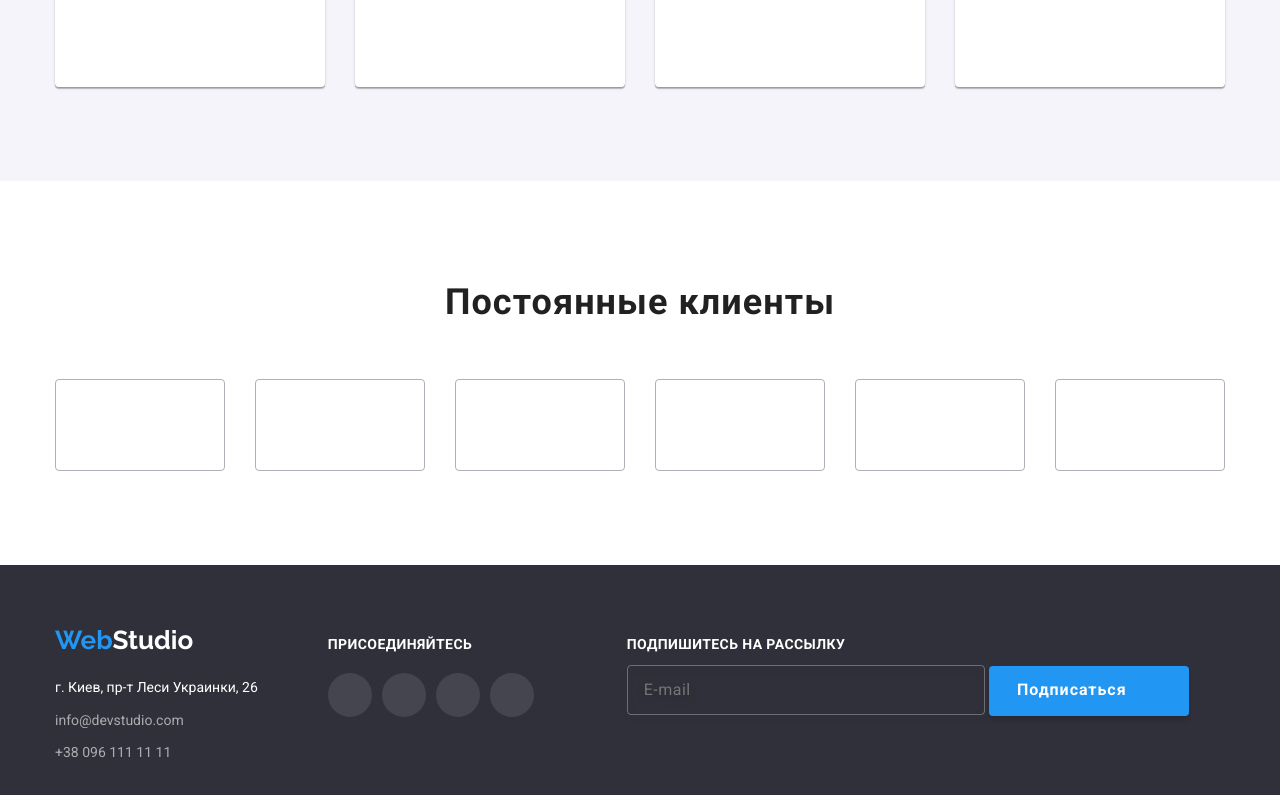
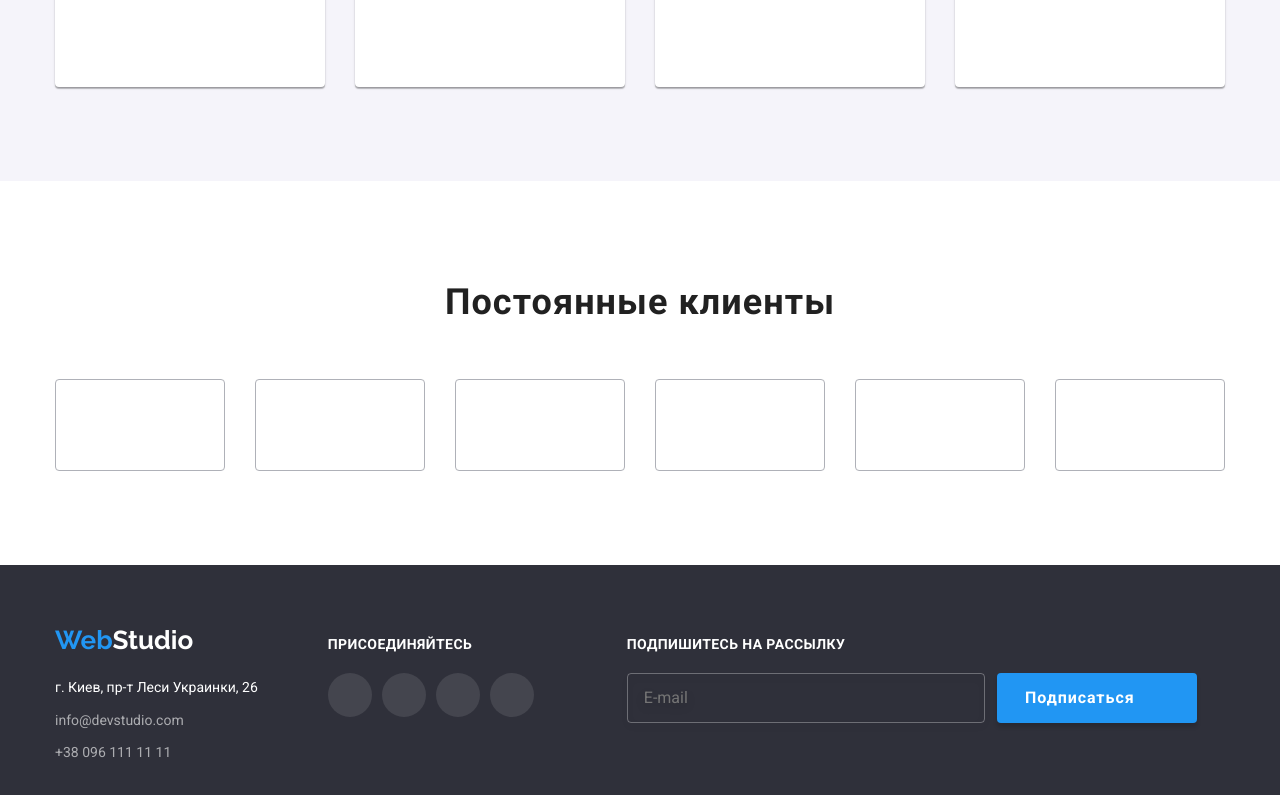
Before and after one commit to KseniaKoms/goit-markup-hw-05, a plain HTML site: page index.html in a window 1280 px wide. Shown: the part 2137-2932 px from the top of the page. Drawn offline with nearby package versions, Linux system fonts and the light colour scheme.

Commit message:
adds subscribe form in footer

```diff
--- a/css/styles.css
+++ b/css/styles.css
@@ -662,58 +662,44 @@ address {
   margin-right: 93px;
 }
 
+/*form-subscribe */
+
 .form-subscribe {
-}
-
-.form-subscribe label {
-  display: block;
-  margin-bottom: 20px;
-  font-family: Roboto;
-  font-style: normal;
-  font-weight: 700;
-  font-size: 14px;
-  line-height: 1.14px;
-  letter-spacing: 0.03em;
-  text-transform: uppercase;
-
-  color: #ffffff;
+  display: flex;
+  justify-content: center;
+  align-items: center;
 }
 
 .form-subscribe input {
   width: 358px;
   height: 50px;
 
+  margin-right: 12px;
+  padding: 0;
+
   background-color: transparent;
+  text-indent: 16px;
   border: 1px solid rgba(255, 255, 255, 0.3);
-
   filter: drop-shadow(0px 4px 4px rgba(0, 0, 0, 0.15));
   border-radius: 4px;
 }
 
-.form-subscribe input[placeholder] {
-  padding: 0 0 0 16px;
-  font-size: 16px;
-  line-height: 1.25;
-  letter-spacing: 0.03em;
 
-  color: rgba(255, 255, 255, 0.6);
-}
 
 .form-subscribe button {
-  display: inline-flex;
+  display: flex;
+  align-items: center;
   justify-content: center;
-  align-items: center;
+
   padding: 0;
   width: 200px;
   height: 50px;
 
   font-weight: 700;
   font-size: 16px;
-  line-height: 1.9;
+  line-height: 1.87;
   letter-spacing: 0.06em;
-
   color: #ffffff;
-
   background-color: var(--accent-color);
   box-shadow: 0px 4px 4px rgba(0, 0, 0, 0.15);
   border-radius: 4px;
--- a/index.html
+++ b/index.html
@@ -438,13 +438,15 @@
 
     <form class="subscribe">
 
+        <b class="subtitle">Подпишитесь на рассылку</b>
+
         <div class="form-subscribe">
-            <label for="user_email">Подпишитесь на рассылку</label>
 
-            <input type="email" name="email" id="user_email" placeholder="E-mail" />
+            <input type="email" name="email" placeholder="E-mail" />
             <button type="submit">Подписаться<svg class="icon" width="24" height="24">
                 <use href="./images/symbol-defs.svg#icon-icon-send"></use>
-            </svg></button>
+            </svg>
+            </button>
         </div>
 
 
```
